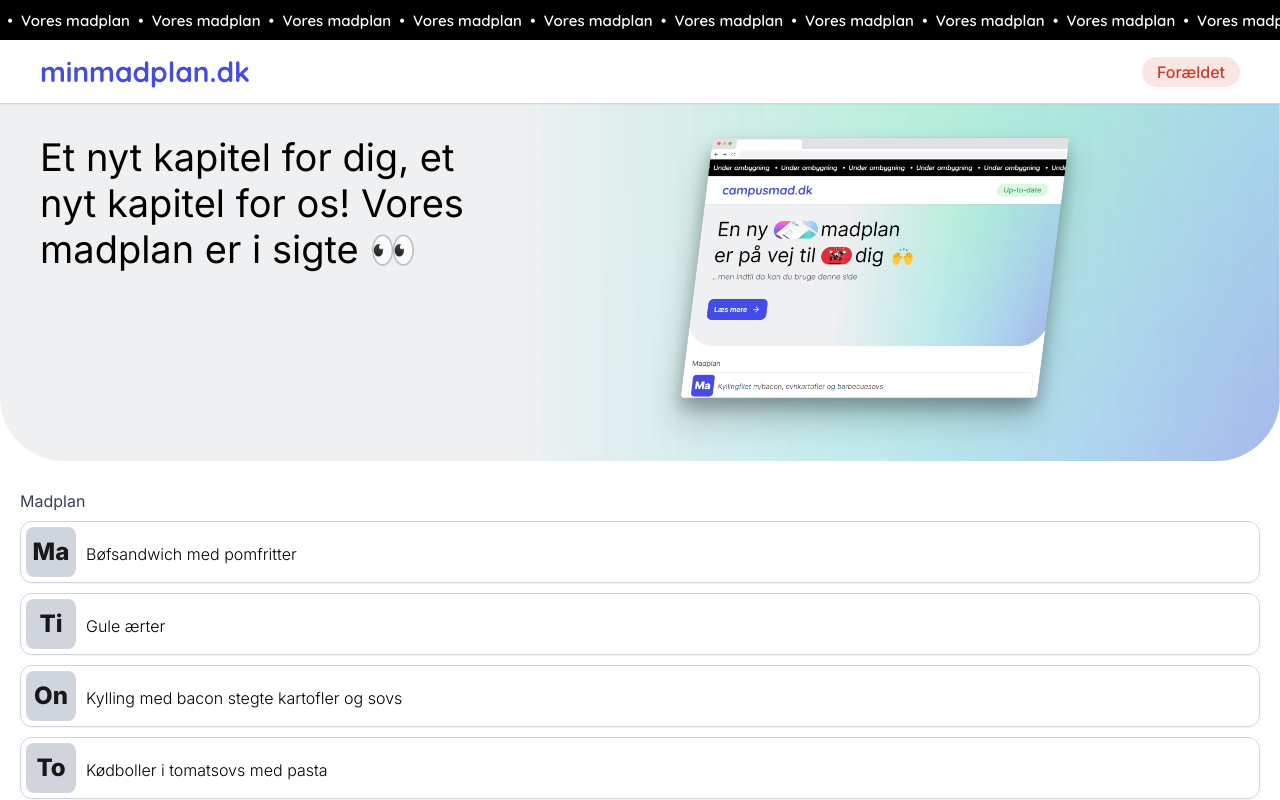
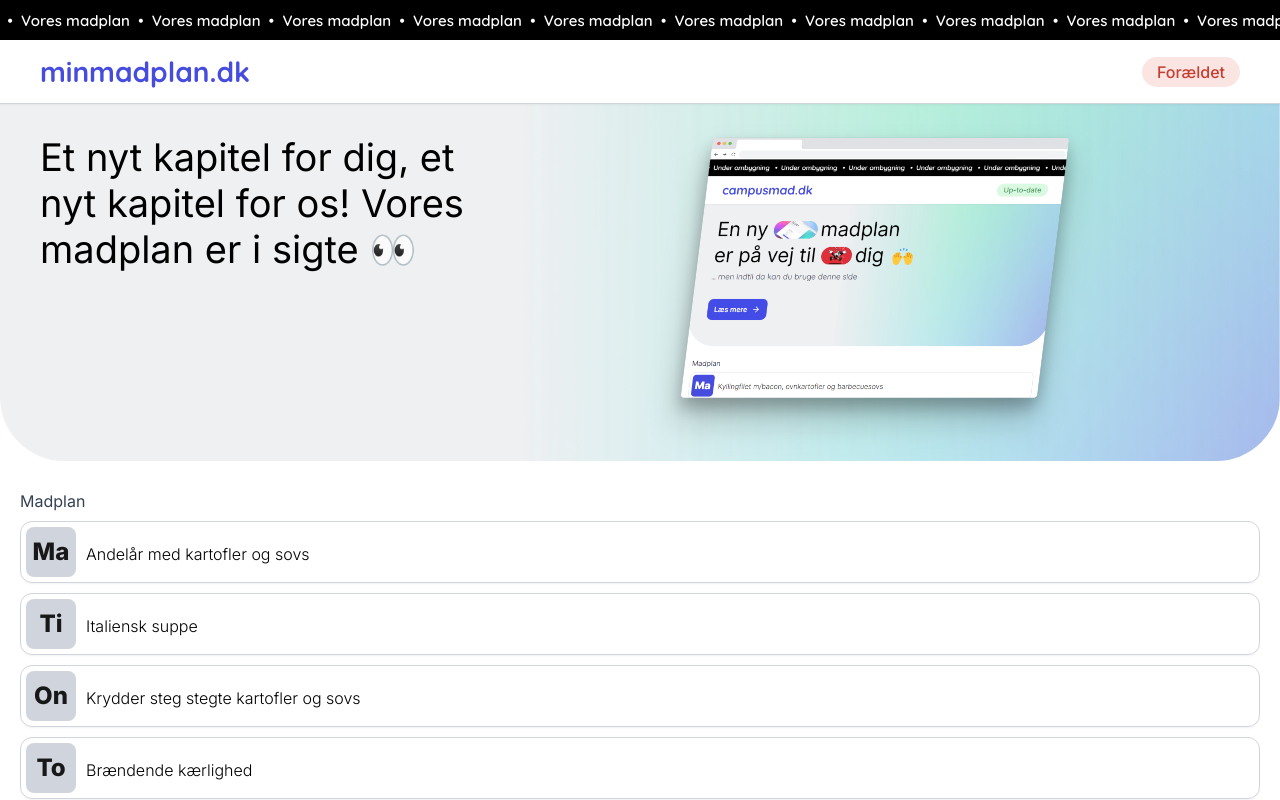
Before and after one commit to zMyLlama/videndjurs-aftensmad, a Next.js app: page / in a window 1280 px wide. Built offline with nearby package versions, Linux system fonts and the light colour scheme.

Commit message:
Update temp.loading.tsx

```diff
--- a/pages/components/index/temp.loading.tsx
+++ b/pages/components/index/temp.loading.tsx
@@ -8,15 +8,15 @@ import { device } from "../../../js/devices";
 
 const translatedNames : any = ["Ma", "Ti", "On", "To", "Fr", "Lø", "Sø"]
 const mealPlan : any = {
-    "week": 46,
+    "week": 47,
     "meals": {
-        "monday": "Bøfsandwich med pomfritter",
-        "tuesday": "Gule ærter",
-        "wednesday": "Kylling med bacon stegte kartofler og sovs",
-        "thursday": "Kødboller i tomatsovs med pasta",
-        "friday": "Millionbøf med kartoffelmos",
-        "saturday": "Schnitzler med brases kartofler og bearnaisesovs",
-        "sunday": "Karry suppe od dessert",
+        "monday": "Andelår med kartofler og sovs",
+        "tuesday": "Italiensk suppe",
+        "wednesday": "Krydder steg stegte kartofler og sovs",
+        "thursday": "Brændende kærlighed",
+        "friday": "Pitabrød med kebab",
+        "saturday": "Kokkens fristelse",
+        "sunday": "Medisterpølse og frikadeller med stuvet hvidkål",
     }
 }
 
```
